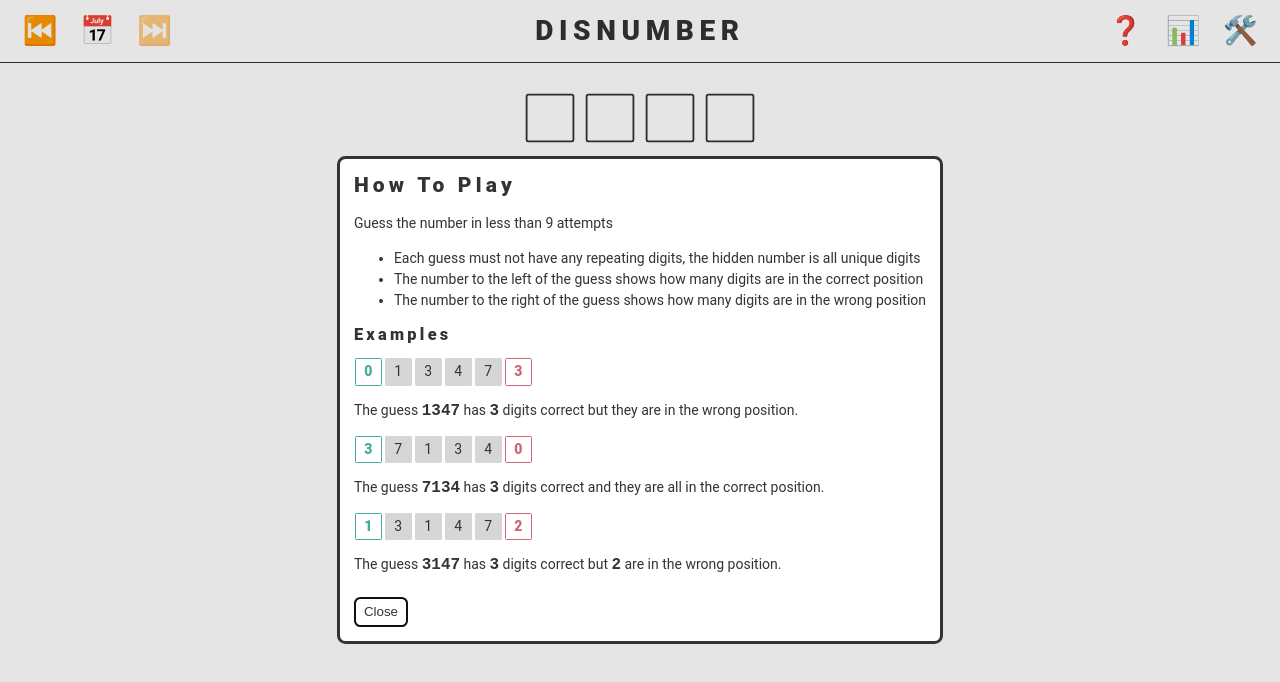
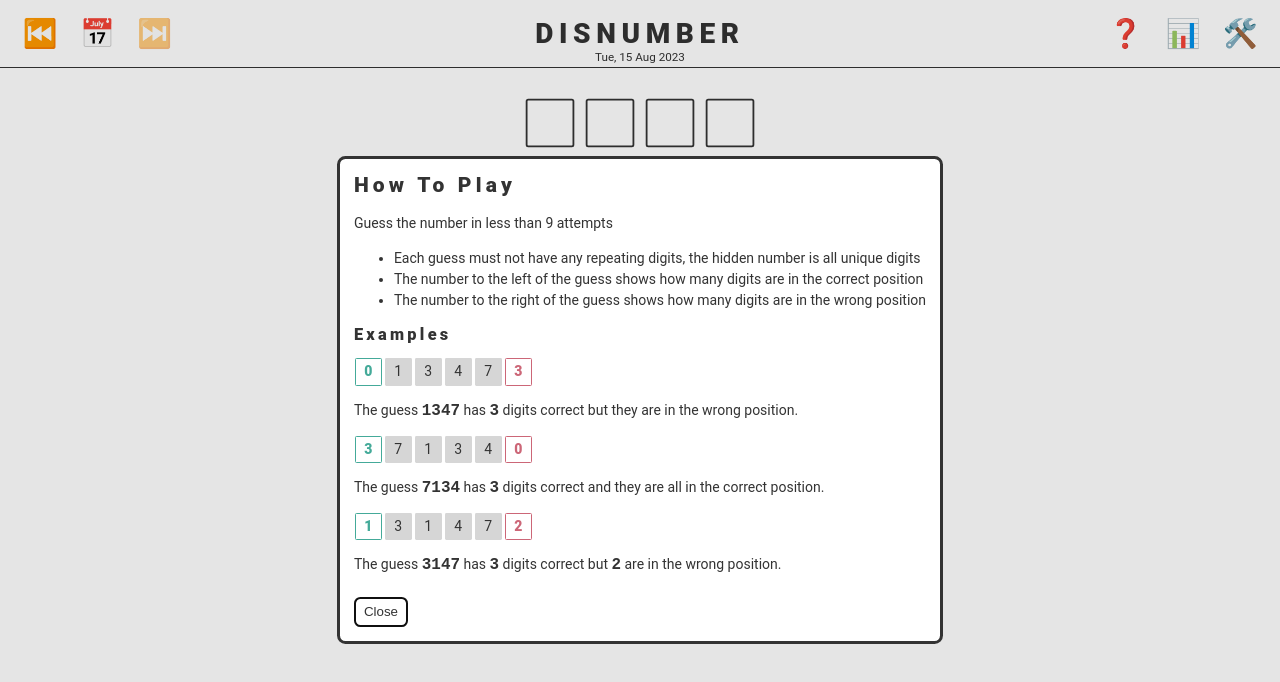
Before and after one commit to iamogbz/disnumber, a website: page index.html in a window 1280 px wide. Drawn offline with Linux system fonts and the light colour scheme.

Commit message:
patch: show current game title date

```diff
--- a/index.html
+++ b/index.html
@@ -2,6 +2,7 @@
 <html>
   <head>
     <meta charset="UTF-8" />
+    <meta name="description" content="Puzzle game, solve for the hidden number! Dead and Injured/Wounded. Bulls and Cows, Wordle precursor">
     <meta name="viewport" content="width=device-width, initial-scale=1.0" />
     <meta http-equiv="X-UA-Compatible" content="ie=edge" />
     <title>Disnumber ☠️ Game</title>
@@ -21,9 +22,10 @@
         <a id="current-day" href="#" title="Today">📅</a>
         <a id="link-next-day" href="#" title="1 day after">⏭️</a>
       </nav>
-      <h1>
-        <a href="#" title="Return to today's puzzle">DISNUMBER</a>
-      </h1>
+      <a id="game-title" href="#" title="Return to today's puzzle">
+        <h1>DISNUMBER</h1>
+        <sub id="current-puzzle"><script>document.write(new Date().toDateString())</script></sub>
+      </a>
       <nav id="configure-nav">
         <a id="link-help" tabindex="0" title="How to play" onclick="dialogHelp.showModal()">❓</a>
         <a id="link-stats" tabindex="0" title="Statistics" onclick="dialogStats.showModal()">📊</a>
--- a/static/app/app.css
+++ b/static/app/app.css
@@ -22,9 +22,9 @@
 }
 
 * {
-  transition-duration: 0.2s;
-  transition-property: border, border-width, height, margin, padding, transform,
-    width, background-color, border-color, color, opacity;
+  transition-duration: 0s;
+  transition-property: border, height, margin, padding, transform, width,
+    background-color, color, opacity;
   transition-timing-function: ease-in-out;
 }
 
@@ -120,6 +120,17 @@
 
 header a {
   opacity: 1;
+}
+
+#game-title {
+  align-items: center;
+  display: flex;
+  justify-content: center;
+}
+
+#current-puzzle {
+  bottom: -0.1em;
+  position: absolute;
 }
 
 main {
--- a/static/app/app.js
+++ b/static/app/app.js
@@ -4,9 +4,10 @@
 const ID_SIMPLE_KEYBOARD = "keyboard";
 const ID_GUESSES_WRAPPER = "guesses";
 const ID_RESULTS_WRAPPER = "results";
+const ID_CURRENT_GAME_TITLE = "current-puzzle";
 const ID_LINK_PREV_DAY = "link-prev-day";
 const ID_LINK_NEXT_DAY = "link-next-day";
-const ID_CURRENT_DAY_TAG = "current-day";
+const ID_LINK_CURRENT_DAY = "current-day";
 const ID_DIALOG_HELP = "dialogHelp";
 const ID_DIALOG_STATS = "dialogStats";
 const ID_STAT_PLAY_COUNT = "stat-play-count";
@@ -469,12 +470,15 @@
   }
 
   // curr day
-  const currentDayLabel = document.getElementById(ID_CURRENT_DAY_TAG);
-  currentDayLabel?.setAttribute(ATTR_LINK_URL, `#${gameKey}`);
-  currentDayLabel?.setAttribute(
+  const currentDayStr = getDateString(gameDate);
+  const linkToCurrentDay = document.getElementById(ID_LINK_CURRENT_DAY);
+  linkToCurrentDay?.setAttribute(ATTR_LINK_URL, `#${gameKey}`);
+  linkToCurrentDay?.setAttribute(
     ATTR_TITLE,
-    `Link to current game ${getDateString(gameDate)}`
+    `Link to current game ${currentDayStr}`
   );
+  const currentGameSubtitle = document.getElementById(ID_CURRENT_GAME_TITLE);
+  currentGameSubtitle && (currentGameSubtitle.innerText = currentDayStr);
 }
 
 /**
```
